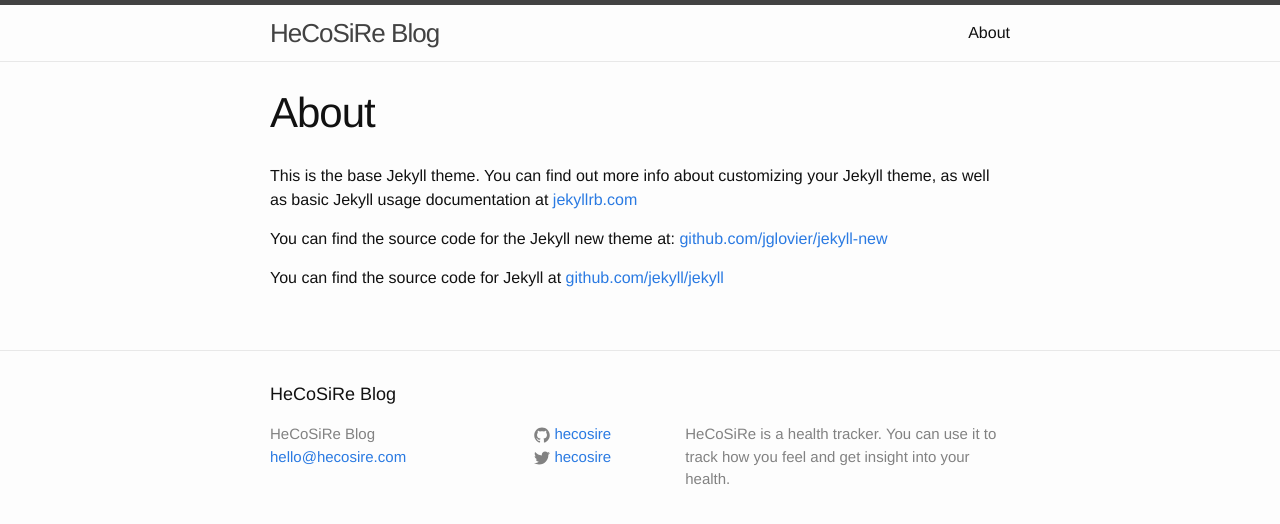
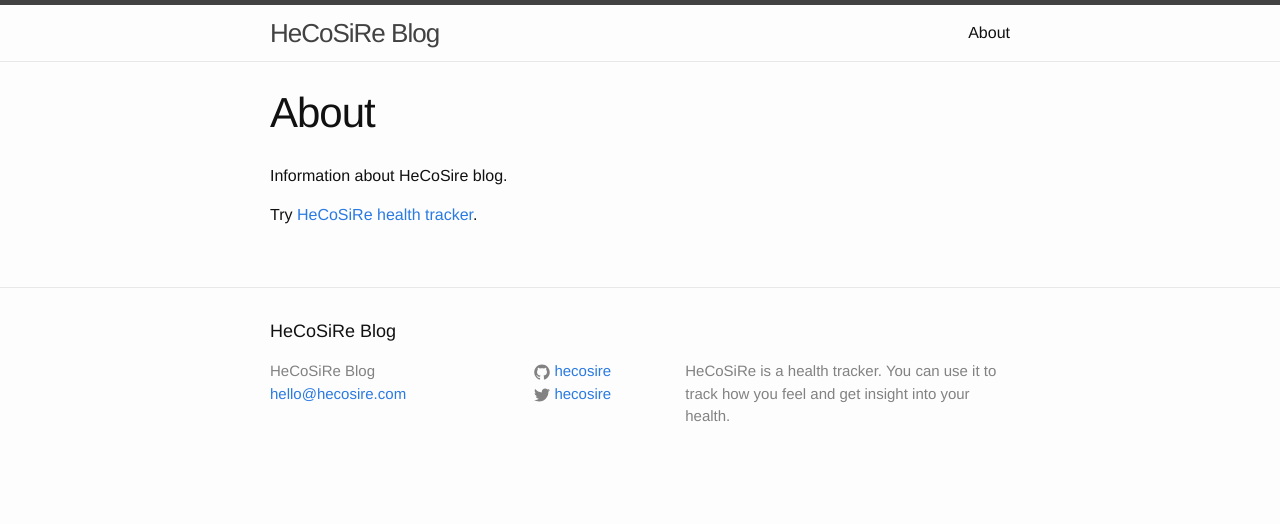
Before and after one commit to hecosire/hecosire.github.io, a Jekyll site: the page built from about.md, in a window 1280 px wide. Shown: the top 524 px of the page. Built offline with Jekyll 4.4.1, drawn with Linux system fonts in a browser that asks for light colours.

Commit message:
very basic starting content for blog

```diff
--- a/about.md
+++ b/about.md
@@ -4,8 +4,6 @@ title: About
 permalink: /about/
 ---
 
-This is the base Jekyll theme. You can find out more info about customizing your Jekyll theme, as well as basic Jekyll usage documentation at [jekyllrb.com](http://jekyllrb.com/)
+Information about HeCoSire blog.
 
-You can find the source code for the Jekyll new theme at: [github.com/jglovier/jekyll-new](https://github.com/jglovier/jekyll-new)
-
-You can find the source code for Jekyll at [github.com/jekyll/jekyll](https://github.com/jekyll/jekyll)
+Try [HeCoSiRe health tracker](http://www.hecosire.com).
```
Also changed, not shown: _posts/2015-01-28-welcome-to-hecosire-blog.markdown (added, +10 -0 lines), _posts/2015-01-28-welcome-to-jekyll.markdown (deleted, +0 -25 lines).
